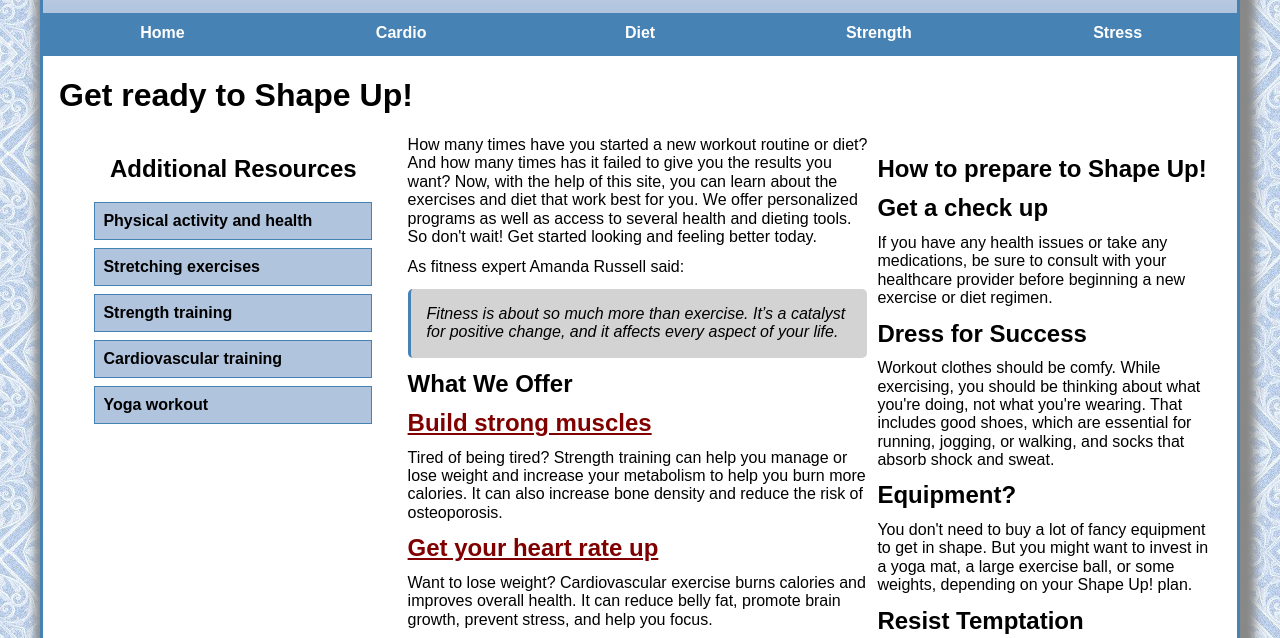
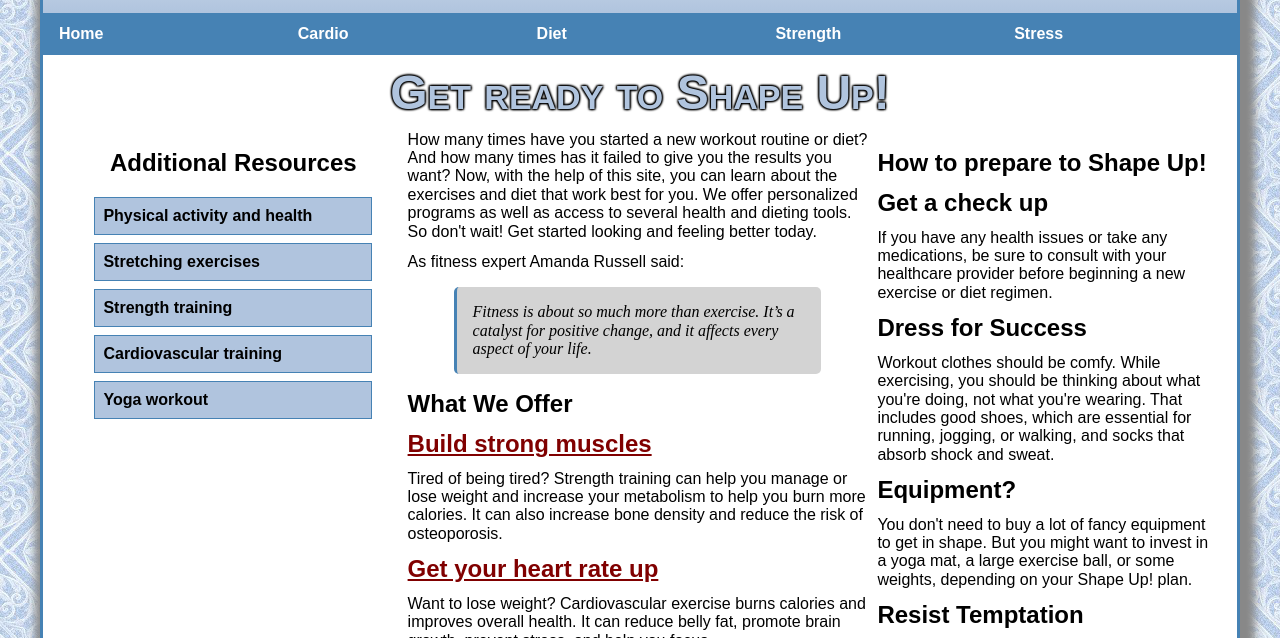
Before and after one commit to rhicaro2024/ShapeUp, a plain HTML site: page index.html in a window 1280 px wide. Shown: the part 147-785 px from the top of the page. Drawn offline with nearby package versions, Linux system fonts and the light colour scheme.

Commit message:
Add files via upload

```diff
--- a/styles/main.css
+++ b/styles/main.css
@@ -68,51 +68,62 @@ header img {
     background-color: lightsteelblue; */
 
     /* nav_menu 2 teir menu using nav and float */
+
+    /* horizontal flex box navigation menu */
 #nav_menu {
-    border-bottom: 2px solid steelblue;
+    position: sticky;
+    top: 0;
 }
-#nav_menu ul{
-    margin: 0;
-    padding: 0;
+.container {
+    display: flex;
     list-style: none;
+    background-color: steelblue;
     position: relative;
 }
-#nav_menu ul li{
+.container li {
+    flex: 1;
+}
+.container li a {
+    display: block;
+    padding: .75em 1em;
+    text-decoration: none;
+    color: white;
+    font-weight: bold;
+    transition: 0.5s;
+}
+.container li a:hover {
+    color: black;
+    background-color: lightsteelblue;
+}
+    /* flex box nav menu 2nd teir */
+.container ul {
+    display: none;
     width: 20%;
-    float: left;
-}
-#nav_menu ul li a{
-    display: block;
-    text-align: center;
-    padding: 0.7em 0;
-    background-color: steelblue;
-    font-weight: bold;
-    color: white;
-    text-decoration: none;
-}
-#nav_menu ul ul {
-    display: none;
+    list-style: none;
     position: absolute;
     top: 100%;
-    width: 100%;
+    background-color: steelblue;
 }
-#nav_menu ul ul li {
-    float: none;
+.container ul li {
+    flex-direction: column;
 }
-#nav_menu ul li:hover > ul {
+.container ul li a {
+    padding-left: 1em;
+}
+.container li:hover > ul {
     display: block;
-}
-#nav_menu > ul::after {
-    content: "";
-    clear: both;
-    display: block;
-}
-#nav_menu ul li a:hover, #nav_menu ul li a:focus{
-    background-color: lightsteelblue;
 }
 
 main{
     padding: 0 1em;
+}
+main h1 {
+    text-align: center;
+    font-size: 300%;
+    color: lightsteelblue;
+    margin: 10px 0 0;
+    font-variant: small-caps;
+    text-shadow: 1px 1px 2px black, -1px -1px 2px black,1px  -1px 2px black, -1px 1px 2px black;
 }
 aside{
     width: 30%;
@@ -145,10 +156,12 @@ aside h2{
     background-color: lightsteelblue;
     padding: .5em 0 .5em .5em;
     color: black;
+    transition: all 0.5s;
 }
 #nav_list ul li a:hover{
     color: white;
     background-color: steelblue;
+    padding: .5em 0 .5em 1.5em;
 }
 section {
     width: 40%;
@@ -173,6 +186,9 @@ blockquote{
     border-left: 3px solid steelblue;
     background-color: lightgrey;
     border-radius: 5px;
+    width: 80%;
+    margin: 1em auto;
+    font-family: 'Times New Roman', Times, serif;
 }
 h3 {
     font-size:150%;
@@ -222,6 +238,13 @@ footer p{
         box-shadow: none;
         font-size: 90%;
     }
+    #asideleft {
+        display: none;
+    }
+    section {
+        width: 70%;
+        padding-left: 1em;
+    }
 }
 @media only screen and (max-width: 767px) {
     #nav_menu {
@@ -234,6 +257,9 @@ footer p{
         background-color: steelblue !important;
     }
     header h2 {
+        font-size: 200%;
+    }
+    header h1 {
         font-size: 200%;
     }
     section, aside {
```
